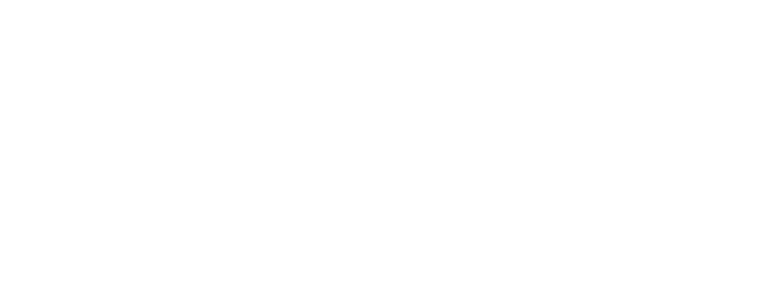
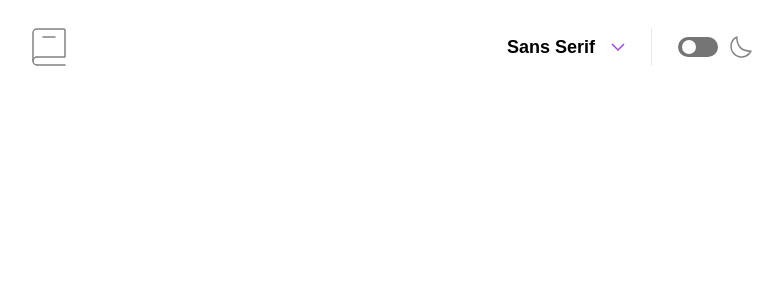
Before and after one commit to vasilangelov/dictionary-web-app, a React (Vite) app: page / in a window 1280 px wide. Shown: the top 300 px of the page, without its empty margins (248-1031 px from the left). Built offline with nearby package versions, Linux system fonts and the light colour scheme.

Commit message:
Add header

```diff
--- /dev/null
+++ b/src/App.module.scss
@@ -0,0 +1,6 @@
+.App {
+  margin-block: 1.75rem;
+  margin-inline: auto;
+
+  width: min(45rem, 90%);
+}
--- a/src/App.tsx
+++ b/src/App.tsx
@@ -1,3 +1,11 @@
+import { Header } from "@/components/Header";
+
+import appClasses from "./App.module.scss";
+
 export const App: React.FC = () => {
-  return <></>;
+  return (
+    <div className={appClasses["App"]}>
+      <Header />
+    </div>
+  );
 };
--- a/src/components/Dropdown/Dropdown.module.scss
+++ b/src/components/Dropdown/Dropdown.module.scss
@@ -1,11 +1,16 @@
 @use "@/scss/colors.scss";
 @use "@/scss/fonts.scss";
 @use "@/scss/constants.scss";
+@use "@/scss/screens.scss";
 
 .Dropdown {
   position: relative;
 
   min-width: 10rem;
+
+  @include screens.mobile {
+    min-width: 7.5rem;
+  }
 
   &__toggle {
     display: flex;
@@ -22,6 +27,11 @@
     cursor: pointer;
 
     @include fonts.sm;
+    font-weight: fonts.$weight-bold;
+
+    @include screens.mobile {
+      @include fonts.xs;
+    }
   }
 
   &__toggle-icon {
@@ -58,5 +68,10 @@
     cursor: pointer;
 
     @include fonts.sm;
+    font-weight: fonts.$weight-bold;
+
+    @include screens.mobile {
+      @include fonts.xs;
+    }
   }
 }
--- /dev/null
+++ b/src/components/FontDropdown/FontDropdown.tsx
@@ -0,0 +1,29 @@
+import { Dropdown, type DropdownOption } from "@/components/Dropdown";
+import { Font } from "@/constants/font";
+import { type FC } from "react";
+
+const FONT_OPTIONS: DropdownOption<Font>[] = [
+  {
+    label: "Sans Serif",
+    value: Font.SansSerif,
+  },
+  {
+    label: "Serif",
+    value: Font.Serif,
+  },
+  {
+    label: "Mono",
+    value: Font.Mono,
+  },
+];
+
+export type FontDropdownProps = {
+  font: Font;
+  onFontSelect: (font: Font) => void;
+};
+
+export const FontDropdown: FC<FontDropdownProps> = ({ font, onFontSelect }) => {
+  return (
+    <Dropdown value={font} options={FONT_OPTIONS} onSelect={onFontSelect} />
+  );
+};
--- /dev/null
+++ b/src/components/FontDropdown/index.ts
@@ -0,0 +1 @@
+export * from "./FontDropdown";
--- /dev/null
+++ b/src/components/Header/Header.module.scss
@@ -0,0 +1,34 @@
+@use "@/scss/colors.scss";
+@use "@/scss/screens.scss";
+
+.Header {
+  display: flex;
+  justify-content: space-between;
+
+  &__action-group {
+    display: flex;
+    align-items: center;
+    gap: 1.625rem;
+
+    &::after {
+      content: "";
+
+      width: 1px;
+      height: 100%;
+
+      background-color: colors.$neutral-200;
+    }
+
+    @include screens.mobile {
+      gap: 1rem;
+    }
+  }
+
+  &__theme-group {
+    display: flex;
+    align-items: center;
+    gap: 0.75rem;
+
+    order: 3;
+  }
+}
--- /dev/null
+++ b/src/components/Header/Header.tsx
@@ -0,0 +1,27 @@
+import IconLogo from "@/assets/icons/icon-logo.svg?react";
+import IconMoon from "@/assets/icons/icon-moon.svg?react";
+import { FontDropdown } from "@/components/FontDropdown";
+import { Toggle } from "@/components/Toggle";
+import { Font } from "@/constants/font";
+import { useState } from "react";
+
+import headerClasses from "./Header.module.scss";
+
+export const Header = () => {
+  const [font, setFont] = useState(Font.SansSerif);
+
+  return (
+    <header className={headerClasses["Header"]}>
+      <IconLogo className={headerClasses["Header__logo"]} />
+
+      <div className={headerClasses["Header__action-group"]}>
+        <FontDropdown font={font} onFontSelect={setFont} />
+
+        <div className={headerClasses["Header__theme-group"]}>
+          <Toggle />
+          <IconMoon />
+        </div>
+      </div>
+    </header>
+  );
+};
--- /dev/null
+++ b/src/components/Header/index.ts
@@ -0,0 +1 @@
+export * from "./Header";
--- /dev/null
+++ b/src/constants/font.ts
@@ -0,0 +1,5 @@
+export enum Font {
+  SansSerif = "SansSerif",
+  Serif = "Serif",
+  Mono = "mono",
+}
--- a/src/scss/fonts.scss
+++ b/src/scss/fonts.scss
@@ -22,3 +22,8 @@
   font-size: 0.875rem;
   line-height: 1rem;
 }
+
+$weight-normal: 400;
+$weight-medium: 500;
+$weight-semi-bold: 600;
+$weight-bold: 700;
--- /dev/null
+++ b/src/scss/screens.scss
@@ -0,0 +1,5 @@
+@mixin mobile {
+  @media screen and (max-width: 375px) {
+    @content;
+  }
+}
```
Also changed, not shown: src/assets/icons/icon-logo.svg (added), src/assets/icons/icon-moon.svg (added).
